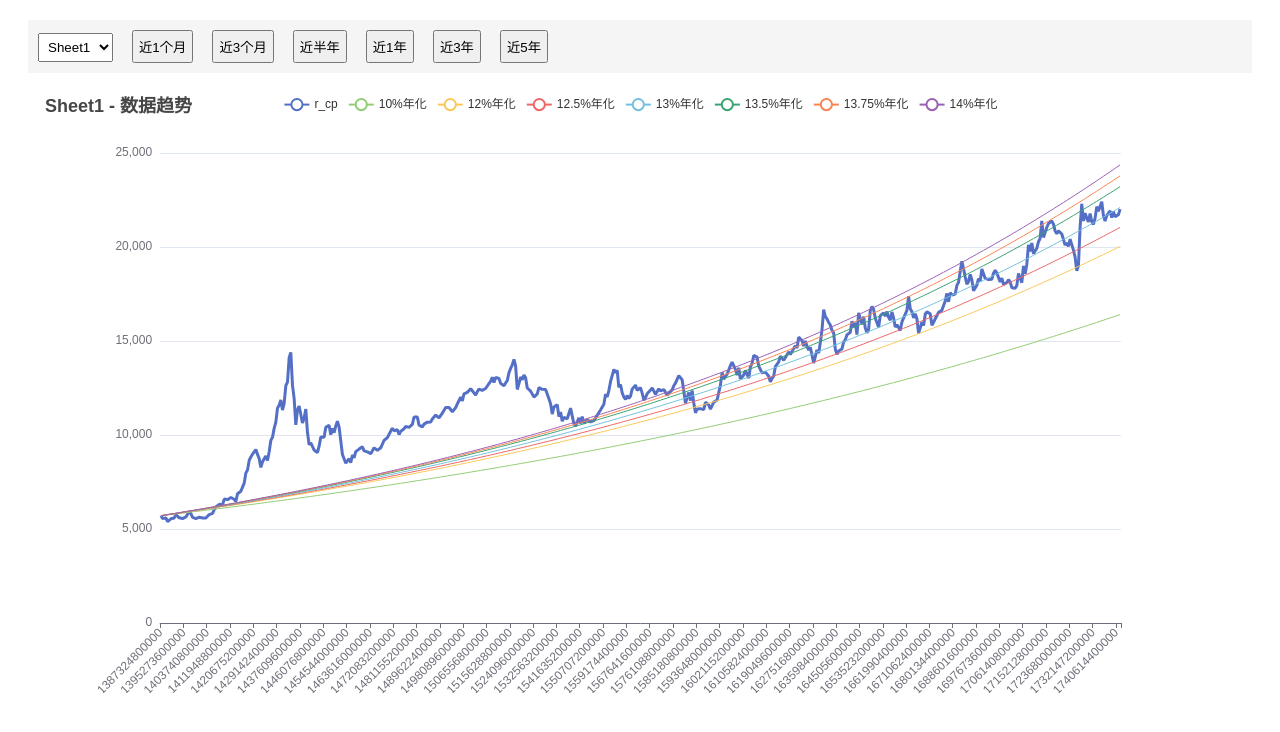
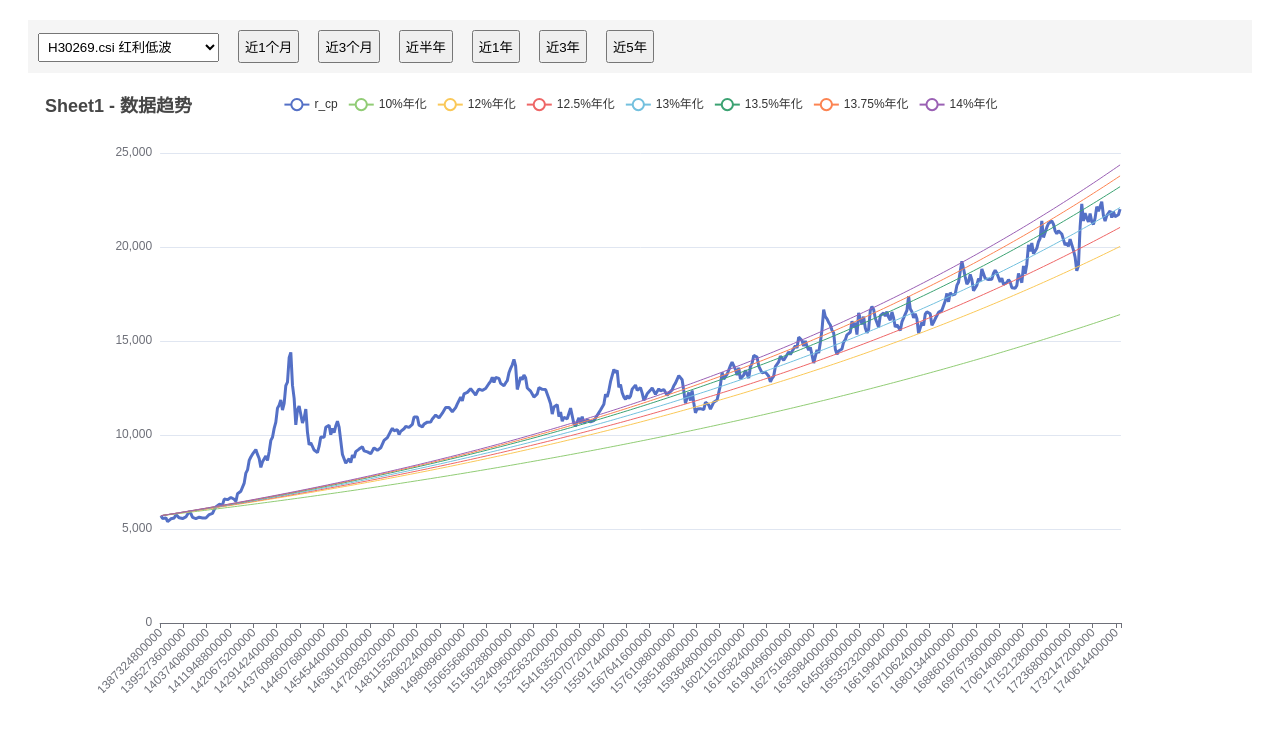
Before and after one commit to DragonSAIz/StockIndex.github.io, a plain HTML site: page index.html in a window 1280 px wide. Drawn offline with nearby package versions, Linux system fonts and the light colour scheme.

Commit message:
Update index.html

```diff
--- a/index.html
+++ b/index.html
@@ -13,10 +13,10 @@
     <div class="controls">
         <!-- Sheet 选择 -->
         <select id="sheetSelect" onchange="loadSheetData()">
-            <option value="Sheet1">Sheet1</option>
-            <option value="Sheet2">Sheet2</option>
-            <option value="Sheet2">Sheet3</option>
-            <option value="Sheet2">Sheet4</option>
+            <option value="Sheet1">H30269.csi 红利低波</option>
+            <option value="Sheet2">000015.sh 红利指数</option>
+            <option value="Sheet2">931446.csi 东证红利低波</option>
+            <option value="Sheet2">000922.sh 中证红利</option>
         </select>
 
         <!-- 时间范围选择 -->
```
